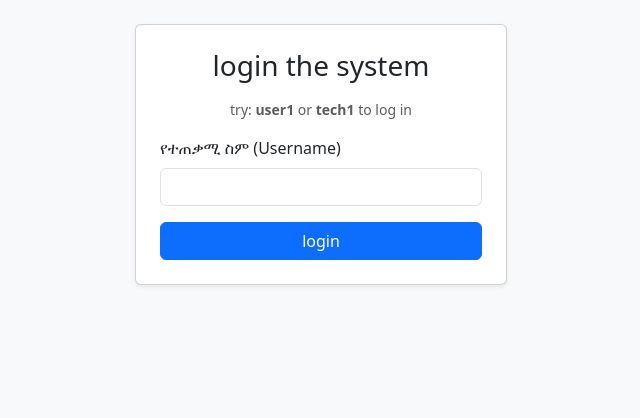
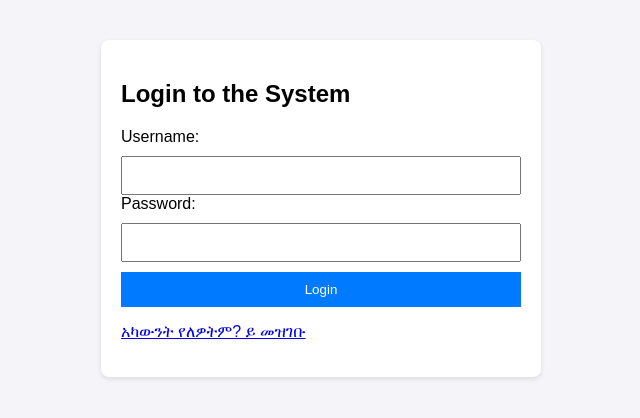
Before and after one commit to Arega-cs/helpdesk_system, a Flask app: page / in a window 1280 px wide. Shown: the top 418 px of the page, without its empty margins (319-959 px from the left). Run offline with Flask 3, Linux system fonts and the light colour scheme.

Commit message:
Enhance login.html with password input and styles
Updated the login page to include a password field and improved styling.

```diff
--- a/templates/login.html
+++ b/templates/login.html
@@ -1,14 +1,29 @@
-{% extends 'base.html' %}
-{% block content %}
-<div class="card col-md-4 mx-auto p-4 shadow-sm">
-    <h3 class="mb-3 text-center">login the system</h3>
-    <p class="text-muted small text-center">try: <b>user1</b> or <b>tech1</b> to log in</p>
-    <form method="POST">
-        <div class="mb-3">
-            <label class="form-label">የተጠቃሚ ስም (Username)</label>
-            <input type="text" name="username" class="form-control" required>
-        </div>
-        <button type="submit" class="btn btn-primary w-100">login</button>
-    </form>
-</div>
-{% endblock %}
+<!DOCTYPE html>
+<html lang="en">
+<head>
+    <meta charset="UTF-8">
+    <meta name="viewport" content="width=device-width, initial-color=1.0">
+    <title>Login - IT Helpdesk</title>
+    <style>
+        body { font-family: Arial, sans-serif; margin: 40px; background-color: #f4f4f9; }
+        .card { max-width: 400px; margin: auto; padding: 20px; background: white; border-radius: 8px; box-shadow: 0 2px 5px rgba(0,0,0,0.1); }
+        input, button { width: 100%; padding: 10px; margin-top: 10px; box-sizing: border-box; }
+        button { background-color: #007bff; color: white; border: none; cursor: pointer; }
+    </style>
+</head>
+<body>
+    <div class="card">
+        <h2>Login to the System</h2>
+        <form method="POST" action="/login">
+            <label>Username:</label>
+            <input type="text" name="username" required>
+
+            <label>Password:</label>
+            <input type="password" name="password" required>
+
+            <button type="submit">Login</button>
+        </form>
+        <p><a href="/register">አካውንት የለዎትም? ይ መዝገቡ</a></p>
+    </div>
+</body>
+</html>
```
